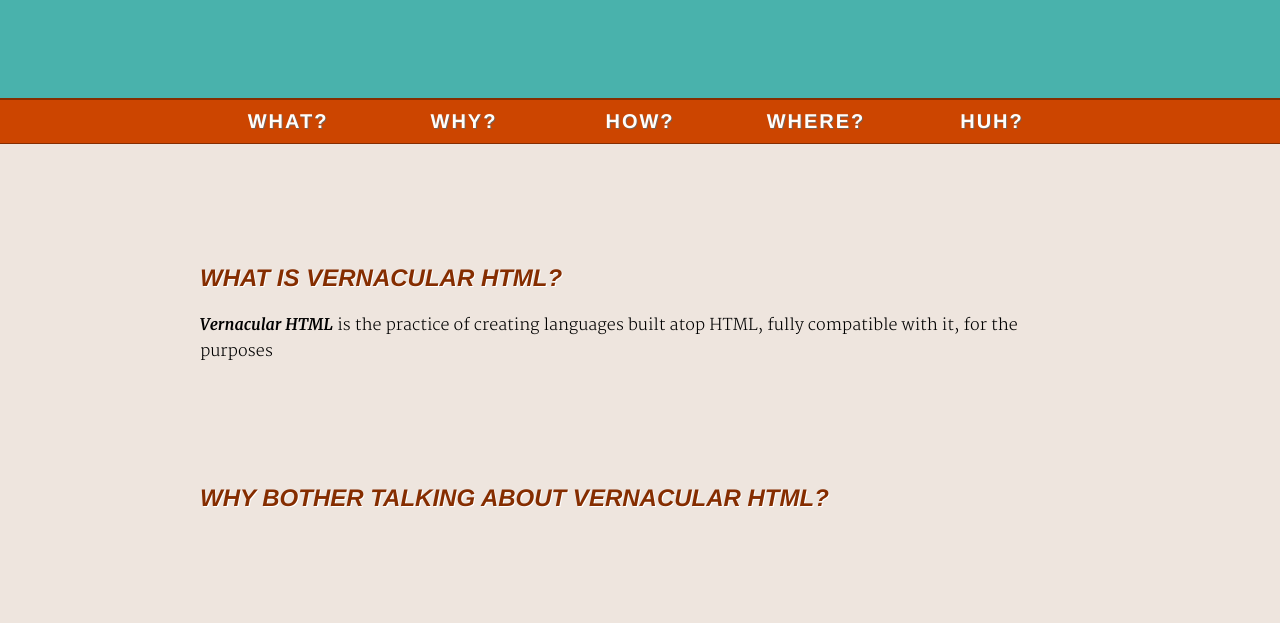
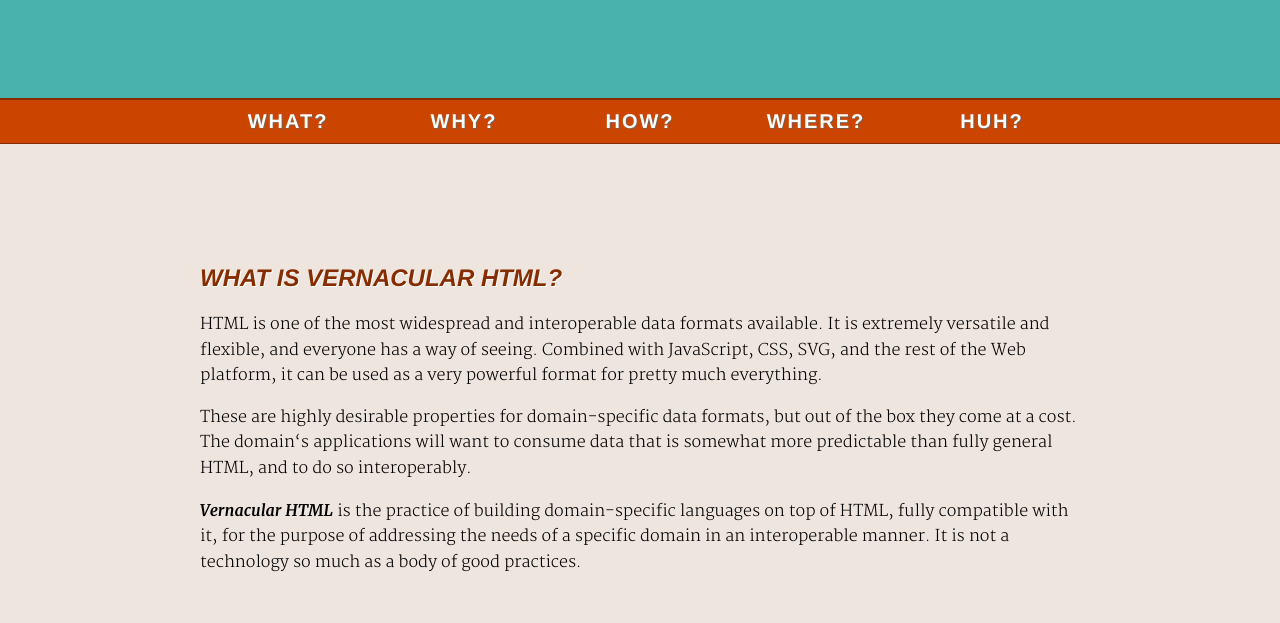
Before and after one commit to scienceai/vernacular.io, a website: page index.html in a window 1280 px wide. Shown: the part 177-800 px from the top of the page. Drawn offline with nearby package versions, Linux system fonts and the light colour scheme.

Commit message:
start writing the content

```diff
--- a/index.html
+++ b/index.html
@@ -24,14 +24,27 @@
     <section id='what'>
       <h2>What is Vernacular HTML?</h2>
       <p>
-        <dfn>Vernacular HTML</dfn> is the practice of creating languages built atop HTML, fully
-        compatible with it, for the purposes
+        HTML is one of the most widespread and interoperable data formats available. It is extremely
+        versatile and flexible, and everyone has a way of seeing. Combined with JavaScript, CSS,
+        SVG, and the rest of the Web platform, it can be used as a very powerful format for pretty
+        much everything.
+      </p>
+      <p>
+        These are highly desirable properties for domain-specific data formats, but out of the box
+        they come at a cost. The domain‘s applications will want to consume data that is somewhat
+        more predictable than fully general HTML, and to do so interoperably.
+      </p>
+      <p>
+        <dfn id='vernacular-html'>Vernacular HTML</dfn> is the practice of building domain-specific
+        languages on top of HTML, fully compatible with it, for the purpose of addressing the needs
+        of a specific domain in an interoperable manner. It is not a technology so much as a body of
+        good practices.
       </p>
     </section>
     <section id='why'>
       <h2>Why bother talking about Vernacular HTML?</h2>
       <p>
-
+        having common references, best practices
       </p>
     </section>
     <section id='how'>
```
